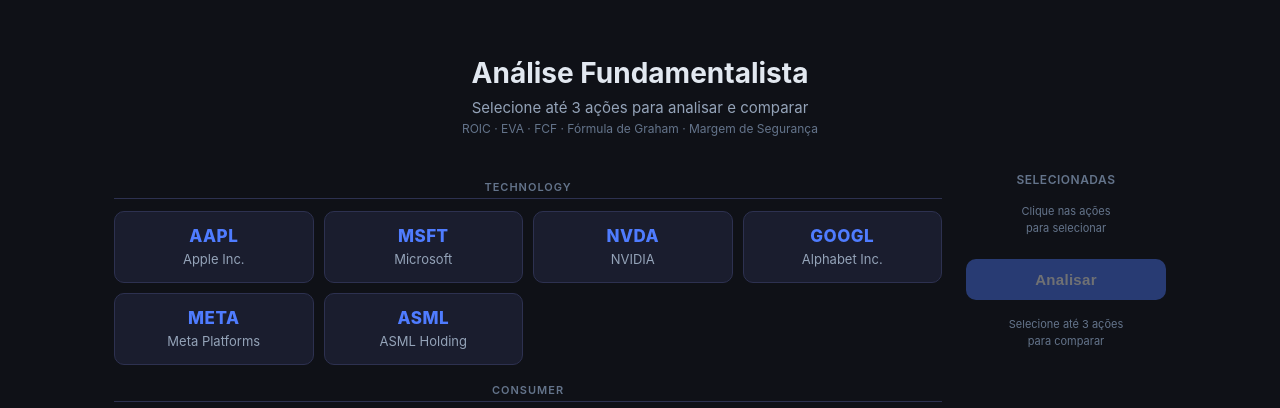
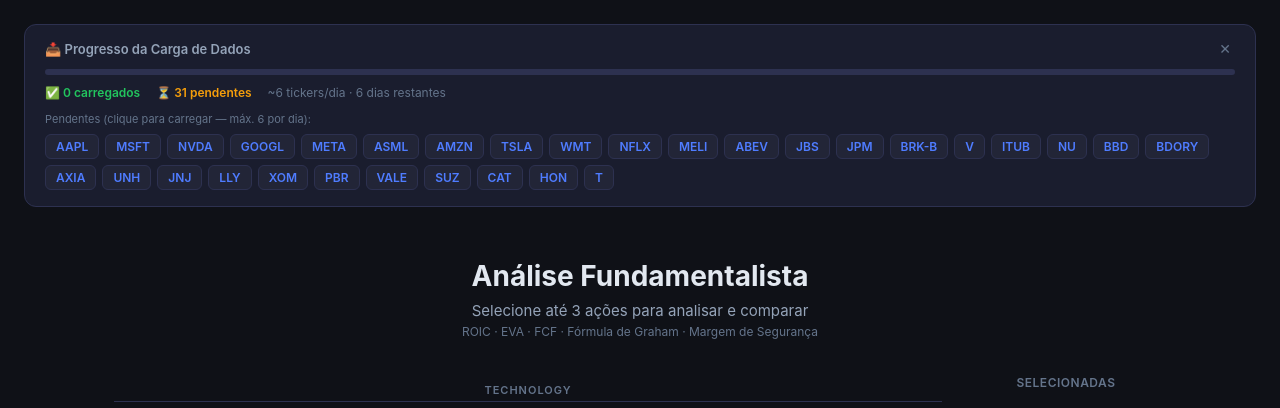
Before and after one commit to Jmarcio31/equity-analyzer, a Flask app: page / in a window 1280 px wide. Shown: the part 51-459 px from the top of the page. Run offline with Flask 3, Linux system fonts and the light colour scheme; data that the repository does not hold is empty; some libraries are stand-ins or nearby versions.

Commit message:
feat: load progress panel with per-ticker loading

```diff
--- a/app/routes.py
+++ b/app/routes.py
@@ -119,4 +119,34 @@ def analyze():
 @main.route("/api/status")
 def api_status():
     """Painel de status de atualizações."""
-    return jsonify(db.get_update_status())
+    status = db.get_update_status()
+    # Conta tickers com dados carregados
+    loaded = sum(1 for s in db.get_update_status() if s.get("update_type") == "quarterly" and s.get("status") == "ok")
+    total  = len(TICKERS)
+    return jsonify({
+        "updates": status,
+        "loaded_tickers": loaded,
+        "total_tickers": total,
+        "remaining": total - loaded
+    })
+
+
+@main.route("/api/quota-check")
+def quota_check():
+    """Verifica quantos tickers já têm dados no banco."""
+    result = []
+    for t in TICKERS:
+        result.append({
+            "symbol":   t["symbol"],
+            "name":     t["name"],
+            "has_data": db.has_financials(t["symbol"]),
+        })
+    loaded = sum(1 for r in result if r["has_data"])
+    return jsonify({
+        "tickers": result,
+        "loaded": loaded,
+        "pending": len(result) - loaded,
+        "req_per_ticker": 4,
+        "daily_limit": 25,
+        "max_per_day": 6,  # 25 req / 4 req por ticker = 6 tickers/dia (com margem)
+    })
--- a/static/css/style.css
+++ b/static/css/style.css
@@ -429,3 +429,54 @@ body { background: var(--bg); color: var(--text); font-family: 'Inter', system-u
   transition: border-color 0.2s, color 0.2s;
 }
 .btn-clear:hover { border-color: var(--red); color: var(--red); }
+
+/* ── Painel de progresso de carga ── */
+.progress-panel {
+  background: var(--surface);
+  border: 1px solid var(--border);
+  border-radius: var(--radius);
+  padding: 16px 20px;
+  margin-bottom: 20px;
+}
+.progress-header {
+  display: flex;
+  justify-content: space-between;
+  align-items: center;
+  margin-bottom: 12px;
+}
+.progress-title { font-size: 13px; font-weight: 600; color: var(--text2); }
+.progress-close {
+  background: none; border: none; color: var(--text3);
+  cursor: pointer; font-size: 14px; padding: 0 4px;
+}
+.progress-close:hover { color: var(--text); }
+.progress-bar-wrap {
+  height: 6px; background: var(--border);
+  border-radius: 3px; overflow: hidden; margin-bottom: 10px;
+}
+.progress-bar-fill {
+  height: 100%; background: var(--accent);
+  border-radius: 3px; transition: width 0.4s ease;
+}
+.progress-stats {
+  display: flex; gap: 16px; font-size: 12px;
+  margin-bottom: 12px; flex-wrap: wrap;
+}
+.stat-ok    { color: var(--green); font-weight: 600; }
+.stat-pending { color: var(--yellow); font-weight: 600; }
+.stat-info  { color: var(--text3); }
+.progress-pending-title {
+  font-size: 11px; color: var(--text3); margin-bottom: 8px;
+}
+.progress-chips { display: flex; gap: 6px; flex-wrap: wrap; }
+.progress-chip {
+  padding: 4px 10px;
+  background: var(--surface2);
+  border: 1px solid var(--border);
+  border-radius: 6px;
+  font-size: 12px; font-weight: 600;
+  color: var(--accent);
+  cursor: pointer;
+  transition: background 0.15s, border-color 0.15s;
+}
+.progress-chip:hover { background: var(--border); border-color: var(--accent); }
--- a/static/js/app.js
+++ b/static/js/app.js
@@ -132,6 +132,77 @@ function showHeaderSelection() {
   const el = document.getElementById('header-selected');
   if (el) el.style.display = 'flex';
 }
+
+// ─── Painel de progresso de carga ────────────────────────────────────────────
+async function checkLoadProgress() {
+  try {
+    const r = await fetch('/api/quota-check');
+    const d = await r.json();
+    showProgressPanel(d);
+  } catch(e) { console.log('Erro ao verificar progresso:', e); }
+}
+
+function showProgressPanel(d) {
+  // Remove painel anterior se existir
+  document.getElementById('progress-panel')?.remove();
+
+  const pct = Math.round((d.loaded / d.tickers.length) * 100);
+  const pending = d.tickers.filter(t => !t.has_data);
+  const loaded  = d.tickers.filter(t => t.has_data);
+
+  const panel = document.createElement('div');
+  panel.id = 'progress-panel';
+  panel.className = 'progress-panel';
+  panel.innerHTML = `
+    <div class="progress-header">
+      <span class="progress-title">📥 Progresso da Carga de Dados</span>
+      <button onclick="document.getElementById('progress-panel').remove()" class="progress-close">✕</button>
+    </div>
+    <div class="progress-bar-wrap">
+      <div class="progress-bar-fill" style="width:${pct}%"></div>
+    </div>
+    <div class="progress-stats">
+      <span class="stat-ok">✅ ${loaded.length} carregados</span>
+      <span class="stat-pending">⏳ ${pending.length} pendentes</span>
+      <span class="stat-info">~${d.max_per_day} tickers/dia · ${Math.ceil(pending.length / d.max_per_day)} dias restantes</span>
+    </div>
+    ${pending.length > 0 ? `
+    <div class="progress-pending-list">
+      <div class="progress-pending-title">Pendentes (clique para carregar — máx. 6 por dia):</div>
+      <div class="progress-chips">
+        ${pending.map(t => `<span class="progress-chip" onclick="loadSingle('${t.symbol}')">${t.symbol}</span>`).join('')}
+      </div>
+    </div>` : '<div style="color:var(--green);text-align:center;padding:8px;font-weight:600">🎉 Todos os tickers carregados!</div>'}
+  `;
+
+  document.querySelector('.main').prepend(panel);
+}
+
+async function loadSingle(symbol) {
+  const chip = document.querySelector(`.progress-chip[onclick="loadSingle('${symbol}')"]`);
+  if (chip) { chip.textContent = '⏳ ' + symbol; chip.style.opacity = '0.6'; chip.onclick = null; }
+
+  try {
+    const r = await fetch('/api/analyze', {
+      method: 'POST',
+      headers: {'Content-Type': 'application/json'},
+      body: JSON.stringify({tickers: [symbol]})
+    });
+    const d = await r.json();
+    if (d.errors?.length) {
+      if (chip) { chip.textContent = '❌ ' + symbol; chip.style.background = '#7f1d1d'; }
+      alert(`${symbol}: ${d.errors[0].error}`);
+    } else {
+      if (chip) { chip.textContent = '✅ ' + symbol; chip.style.background = '#14532d'; chip.style.opacity = '1'; }
+      setTimeout(() => checkLoadProgress(), 500);
+    }
+  } catch(e) {
+    if (chip) { chip.textContent = '❌ ' + symbol; chip.style.background = '#7f1d1d'; }
+  }
+}
+
+// Verifica progresso ao carregar a página
+document.addEventListener('DOMContentLoaded', () => checkLoadProgress());
 
 // ─── Main analysis ────────────────────────────────────────────────────────────
 async function runAnalysis() {
```
